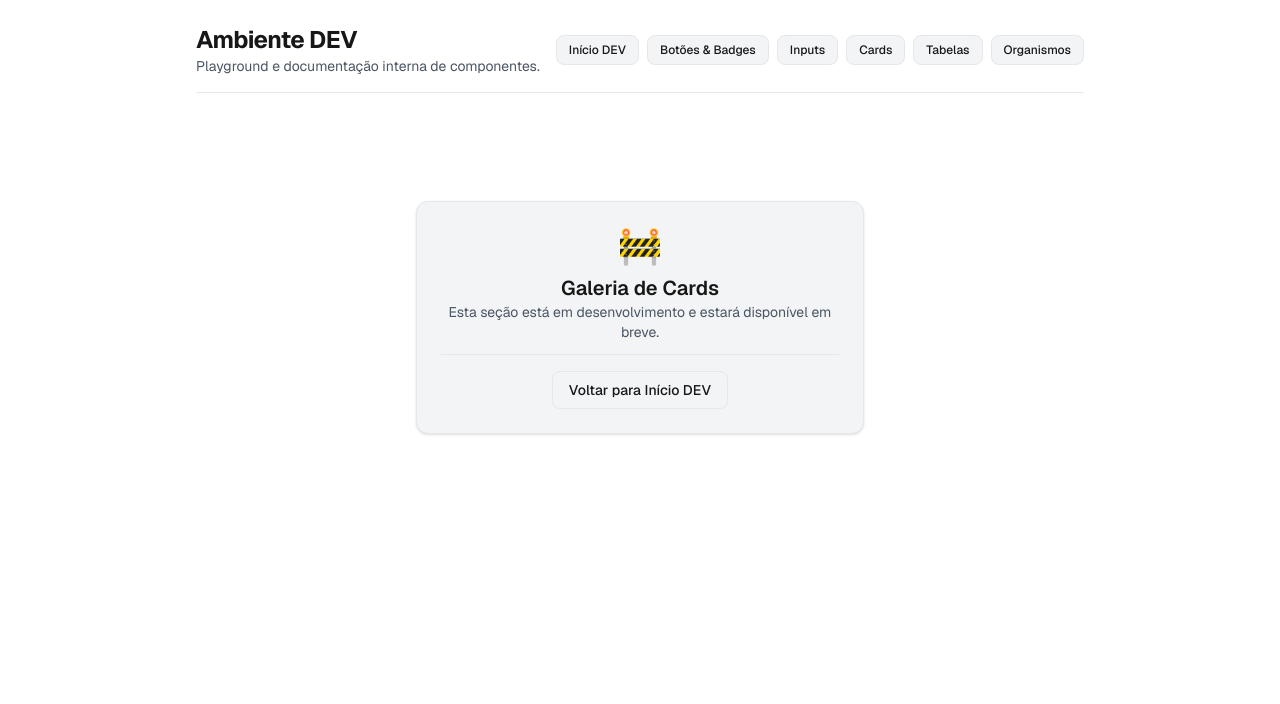
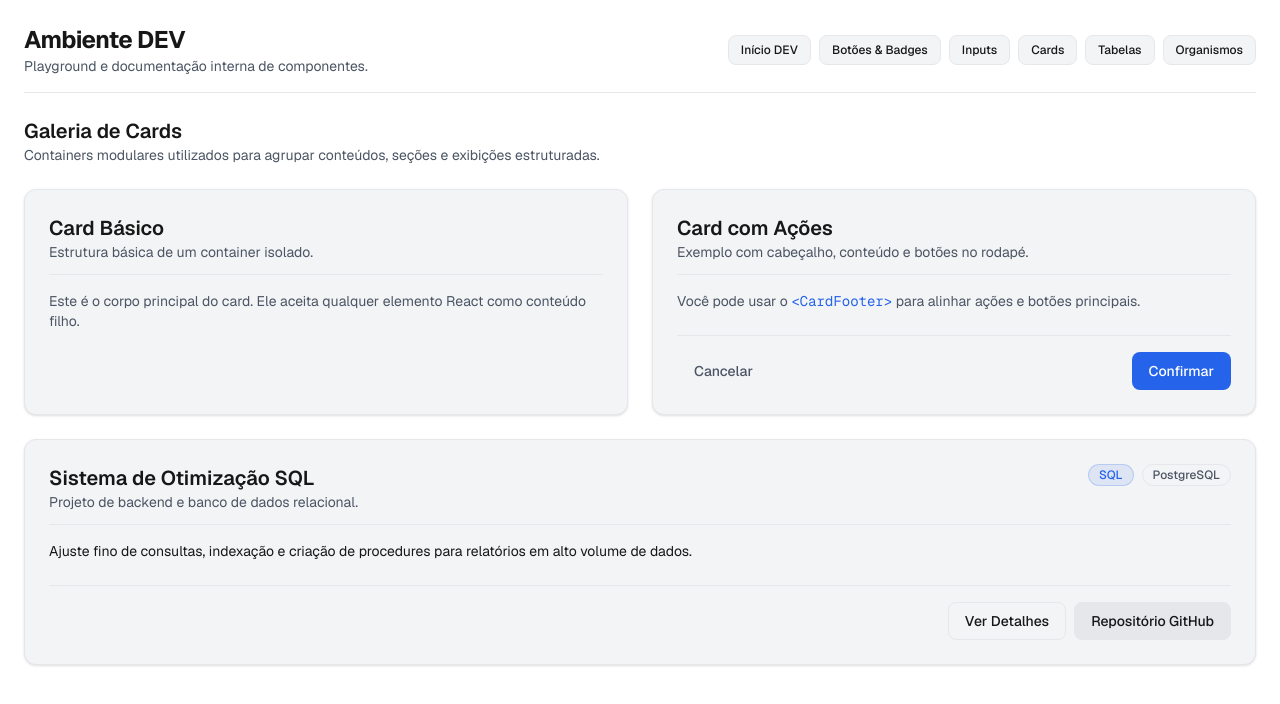
Before and after one commit to alesgc/asgc, a Next.js app in the folder asgc-web/: page /dev/cards in a window 1280 px wide. Shown: the top 704 px of the page. Built offline with nearby package versions, Linux system fonts and the light colour scheme; no server answers.

Commit message:
feat(dev): implement cards gallery component page
- Add Card basic, with footer actions, and project card examples
- Demonstrate hover states and header/description layout composition

```diff
--- a/asgc-web/app/(tabs)/dev/(ui)/cards/page.tsx
+++ b/asgc-web/app/(tabs)/dev/(ui)/cards/page.tsx
@@ -1,5 +1,75 @@
-import { UnderConstruction } from "@/app/components/ui/UnderConstruction";
+"use client";
+
+import { Card, CardHeader, CardTitle, CardDescription, CardContent, CardFooter } from "@/app/components/ui/Card";
+import { Button } from "@/app/components/ui/Button";
+import { Badge } from "@/app/components/ui/Badge";
 
 export default function CardsDevPage() {
-  return <UnderConstruction title="Galeria de Cards" />;
+  return (
+    <div className="space-y-6">
+      <div>
+        <h2 className="text-xl font-semibold">Galeria de Cards</h2>
+        <p className="text-sm text-text-secondary">
+          Containers modulares utilizados para agrupar conteúdos, seções e exibições estruturadas.
+        </p>
+      </div>
+
+      <div className="grid grid-cols-1 md:grid-cols-2 gap-6">
+        {/* Card Simples */}
+        <Card>
+          <CardHeader>
+            <CardTitle>Card Básico</CardTitle>
+            <CardDescription>Estrutura básica de um container isolado.</CardDescription>
+          </CardHeader>
+          <CardContent>
+            <p className="text-sm text-text-secondary">
+              Este é o corpo principal do card. Ele aceita qualquer elemento React como conteúdo filho.
+            </p>
+          </CardContent>
+        </Card>
+
+        {/* Card com Ações no Rodapé */}
+        <Card>
+          <CardHeader>
+            <CardTitle>Card com Ações</CardTitle>
+            <CardDescription>Exemplo com cabeçalho, conteúdo e botões no rodapé.</CardDescription>
+          </CardHeader>
+          <CardContent>
+            <p className="text-sm text-text-secondary">
+              Você pode usar o <code className="text-accent">&lt;CardFooter&gt;</code> para alinhar ações e botões principais.
+            </p>
+          </CardContent>
+          <CardFooter className="flex justify-between">
+            <Button variant="ghost" size="sm">Cancelar</Button>
+            <Button variant="primary" size="sm">Confirmar</Button>
+          </CardFooter>
+        </Card>
+
+        {/* Card de Projeto (Simulação) */}
+        <Card className="md:col-span-2 hover:border-accent transition-colors">
+          <CardHeader>
+            <div className="flex justify-between items-start">
+              <div>
+                <CardTitle>Sistema de Otimização SQL</CardTitle>
+                <CardDescription>Projeto de backend e banco de dados relacional.</CardDescription>
+              </div>
+              <div className="flex gap-2">
+                <Badge variant="accent">SQL</Badge>
+                <Badge variant="outline">PostgreSQL</Badge>
+              </div>
+            </div>
+          </CardHeader>
+          <CardContent>
+            <p className="text-sm text-foreground">
+              Ajuste fino de consultas, indexação e criação de procedures para relatórios em alto volume de dados.
+            </p>
+          </CardContent>
+          <CardFooter className="flex justify-end gap-2">
+            <Button variant="outline" size="sm">Ver Detalhes</Button>
+            <Button variant="secondary" size="sm">Repositório GitHub</Button>
+          </CardFooter>
+        </Card>
+      </div>
+    </div>
+  );
 }
```
